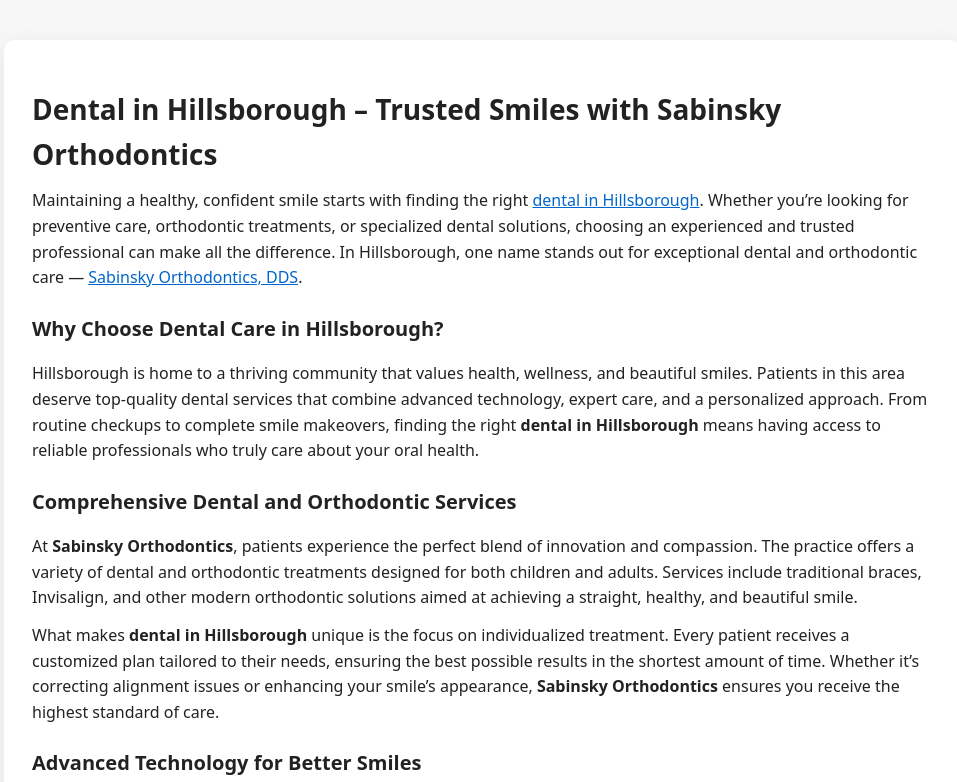
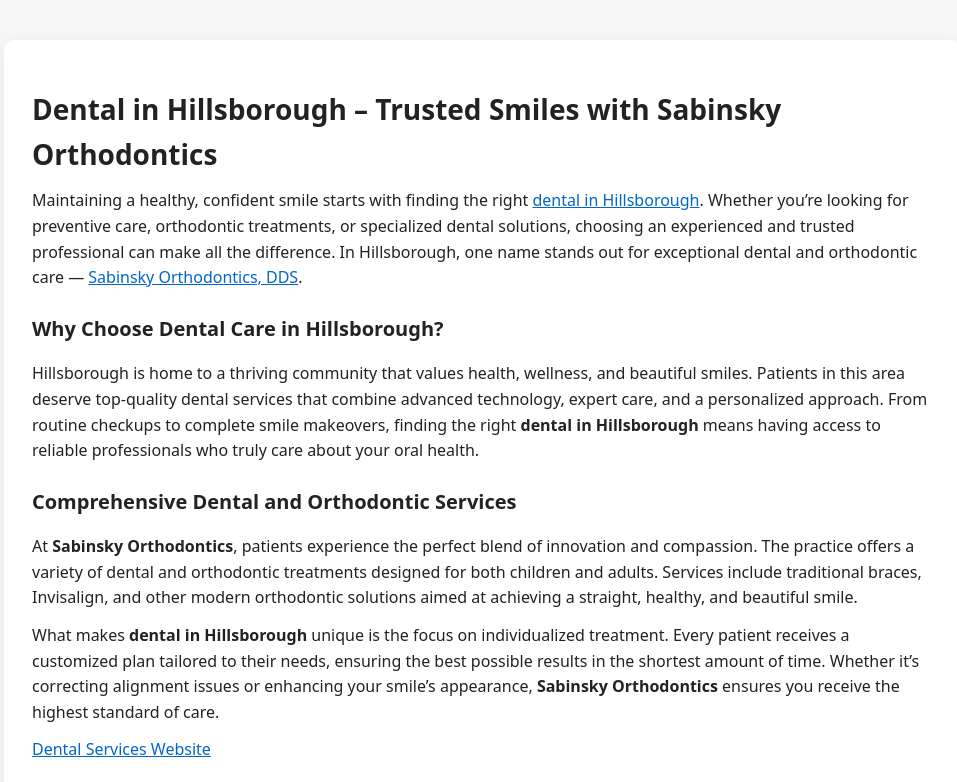
Before and after one commit to williammoris9/Dental-in-Hillsborough, a plain HTML site: page index.html in a window 1280 px wide. Shown: the top 782 px of the page, without its empty margins (158-1115 px from the left). Drawn offline with Linux system fonts and the light colour scheme.

Commit message:
Update index.html

```diff
--- a/index.html
+++ b/index.html
@@ -43,6 +43,7 @@
       <p>At <strong>Sabinsky Orthodontics</strong>, patients experience the perfect blend of innovation and compassion. The practice offers a variety of dental and orthodontic treatments designed for both children and adults. Services include traditional braces, Invisalign, and other modern orthodontic solutions aimed at achieving a straight, healthy, and beautiful smile.</p>
       <p>What makes <strong>dental in Hillsborough</strong> unique is the focus on individualized treatment. Every patient receives a customized plan tailored to their needs, ensuring the best possible results in the shortest amount of time. Whether it’s correcting alignment issues or enhancing your smile’s appearance, <strong>Sabinsky Orthodontics</strong> ensures you receive the highest standard of care.</p>
     </section>
+<a href="https://detalservices.pages.dev/" target="_blank">Dental Services Website</a>
 
     <section>
       <h2>Advanced Technology for Better Smiles</h2>
```
